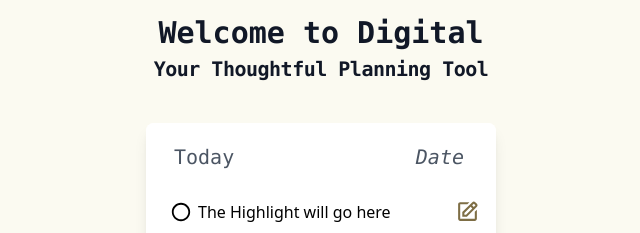
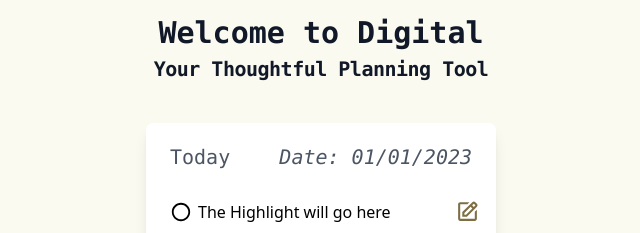
Before and after one commit to andrewjulian/mern-habit-tracker, a React (Vite) app in the folder client/: page /landing in a window 1280 px wide. Shown: the top 233 px of the page, without its empty margins (319-959 px from the left). Built offline with nearby package versions, Linux system fonts and the light colour scheme.

Commit message:
added some better spacing for card

```diff
--- a/client/src/Components/Card.jsx
+++ b/client/src/Components/Card.jsx
@@ -37,11 +37,11 @@ const Card = ({ card }) => {
           <div className="w-full h-56 bg-cover bg-center">
             <div className="w-full px-4 py-4 bg-white">
               <div className="flex items-center justify-between mb-3">
-                <h3 className="text-gray-600 font-mono text-xl mt-1 mx-3">
+                <h3 className="text-gray-600 font-mono text-xl mt-1 mx-2">
                   Today
                 </h3>
-                <h3 className="text-gray-600 italic font-mono text-xl mt-1 mx-4">
-                  Date
+                <h3 className="text-gray-600 italic font-mono text-xl mt-1 mx-2">
+                  Date: 01/01/2023
                 </h3>
               </div>
               <div className=" items-center">
```
